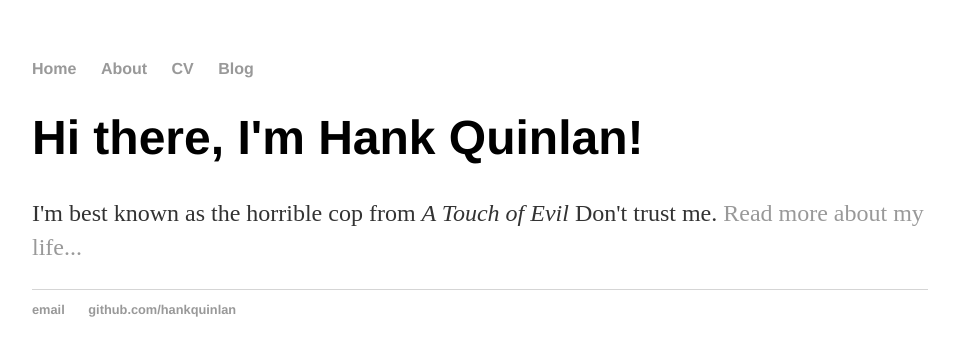
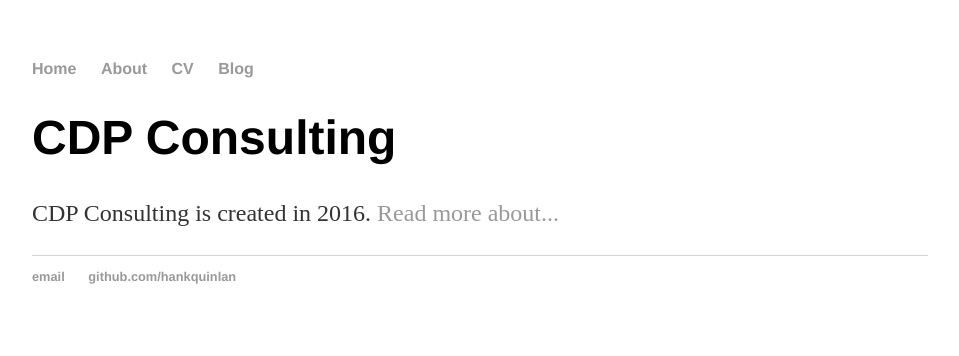
Before and after one commit to canadapoints/canadapoints.github.io, a Jekyll site: the page built from index.html, in a window 1280 px wide. Shown: the top 356 px of the page, without its empty margins (160-1119 px from the left). Built offline with Jekyll 4.4.1, drawn with Linux system fonts in a browser that asks for light colours.

Commit message:
Update index.html

```diff
--- a/index.html
+++ b/index.html
@@ -1,8 +1,8 @@
 ---
 layout: default
-title: Hank Quinlan, Horrible Cop
+title: CDP Consulting
 ---
 <div class="blurb">
-	<h1>Hi there, I'm Hank Quinlan!</h1>
-	<p>I'm best known as the horrible cop from <em>A Touch of Evil</em> Don't trust me. <a href="/about">Read more about my life...</a></p>
+	<h1>CDP Consulting</h1>
+	<p>CDP Consulting is created in 2016. <a href="/about">Read more about...</a></p>
 </div><!-- /.blurb -->
```
